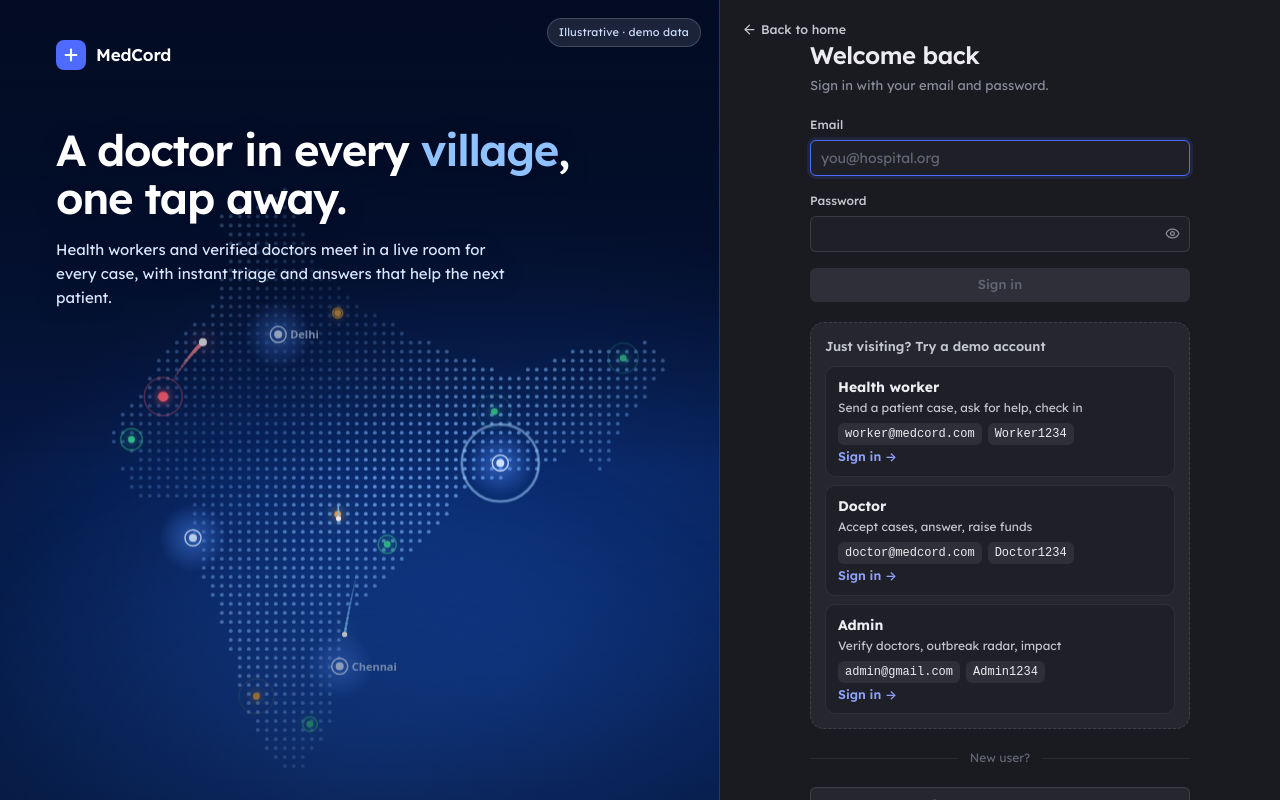
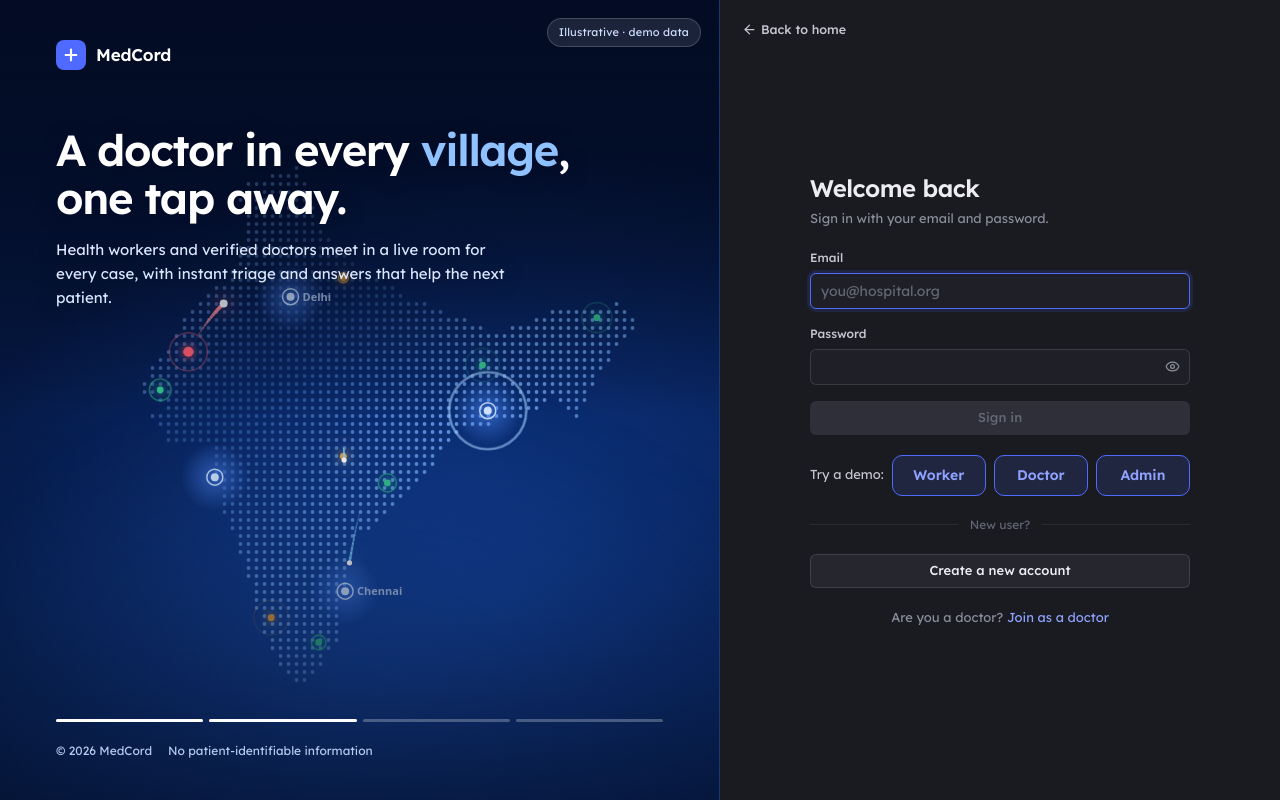
Before and after one commit to KarthikeyanMahendran/MedCord, a React (Vite) app in the folder frontend/: page /login in a window 1280 px wide. Built offline with nearby package versions, Linux system fonts and the light colour scheme; no server answers.

Commit message:
feat(auth): compact one-row demo sign-in buttons

```diff
--- a/frontend/src/pages/Login.tsx
+++ b/frontend/src/pages/Login.tsx
@@ -75,13 +75,11 @@ export default function Login() {
         <Button type="submit" full loading={busy} disabled={!email || !password}>Sign in</Button>
       </form>
 
-      <div className="mc-demo-panel" aria-label="Demo accounts">
-        <p className="mc-demo-title">Just visiting? Try a demo account</p>
+      <div className="mc-demo-row" aria-label="Demo accounts">
+        <span className="mc-demo-label">Try a demo:</span>
         {DEMOS.map((d) => (
-          <button key={d.role} type="button" className="mc-demo-card" disabled={busy} onClick={() => void quickSignIn(d)}>
-            <span className="mc-demo-role"><strong>{d.role}</strong><small>{d.hint}</small></span>
-            <span className="mc-demo-cred"><code>{d.email}</code><code>{d.password}</code></span>
-            <span className="mc-demo-go">Sign in →</span>
+          <button key={d.role} type="button" className="mc-demo-chip" disabled={busy} title={`${d.email} / ${d.password}`} onClick={() => void quickSignIn(d)}>
+            {d.role === 'Health worker' ? 'Worker' : d.role}
           </button>
         ))}
       </div>
--- a/frontend/src/styles/auth.css
+++ b/frontend/src/styles/auth.css
@@ -97,15 +97,9 @@
 .mc-area-list li[aria-selected="true"] { font-weight: 600; }
 .mc-area-empty { color: var(--mc-text-2); cursor: default !important; }
 
-/* Demo accounts on the sign-in page */
-.mc-demo-panel { display: grid; gap: 8px; padding: 14px; border: 1px dashed var(--mc-border-strong); border-radius: 14px; background: var(--mc-surface-2); }
-.mc-demo-title { margin: 0 0 2px; font-size: 13px; font-weight: 600; color: var(--mc-text-2); }
-.mc-demo-card { display: grid; grid-template-columns: 1fr auto; gap: 2px 10px; align-items: center; text-align: left; padding: 10px 12px; font: inherit; color: inherit; background: var(--mc-surface); border: 1px solid var(--mc-border); border-radius: 10px; cursor: pointer; transition: border-color .15s, transform .15s; }
-.mc-demo-card:hover:not(:disabled) { border-color: var(--mc-brand); transform: translateY(-1px); }
-.mc-demo-card:disabled { opacity: .6; cursor: wait; }
-.mc-demo-role { display: grid; gap: 1px; }
-.mc-demo-role strong { font-size: 14px; }
-.mc-demo-role small { font-size: 12px; color: var(--mc-text-2); }
-.mc-demo-go { font-size: 12.5px; font-weight: 600; color: var(--mc-brand-text); white-space: nowrap; }
-.mc-demo-cred { grid-column: 1 / -1; display: flex; flex-wrap: wrap; gap: 6px; margin-top: 4px; }
-.mc-demo-cred code { font-size: 12px; padding: 2px 7px; border-radius: 6px; background: var(--mc-surface-3, var(--mc-surface-2)); color: var(--mc-text); }
+/* Demo accounts on the sign-in page: one compact row */
+.mc-demo-row { display: flex; align-items: center; gap: 8px; flex-wrap: wrap; }
+.mc-demo-label { font-size: 13px; color: var(--mc-text-2); }
+.mc-demo-chip { flex: 1; min-width: 80px; padding: 9px 12px; font: inherit; font-size: 14px; font-weight: 600; color: var(--mc-brand-text); background: var(--mc-brand-soft); border: 1px solid var(--mc-brand); border-radius: 10px; cursor: pointer; transition: background .15s, transform .15s; }
+.mc-demo-chip:hover:not(:disabled) { background: var(--mc-brand); color: #fff; transform: translateY(-1px); }
+.mc-demo-chip:disabled { opacity: .6; cursor: wait; }
```
